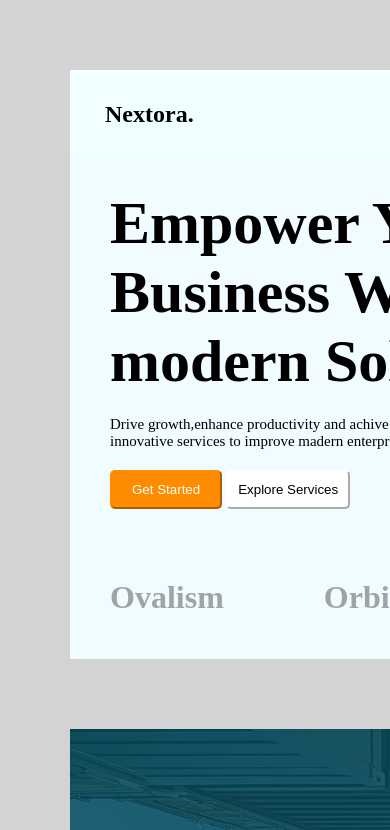
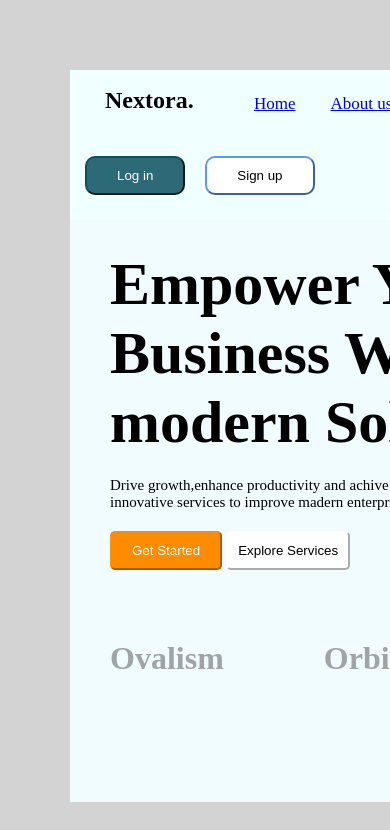
Before and after one commit to HariVignesh-webdev/web-dev-projects, a plain HTML site: page land/index.html in a window 390 px wide. Shown: the top 830 px of the page. Drawn offline with Linux system fonts and the light colour scheme.

Commit message:
check responsive

```diff
--- a/land/trail.css
+++ b/land/trail.css
@@ -55,7 +55,7 @@ header {
 
 .hero {
     background-color: rgb(240, 252, 255);
-    height: 500px;
+    height: 69vh;
     width: 1356px;
     display: flex;
     gap: 100px;
@@ -242,3 +242,17 @@ h3 {
     flex-direction: column;
     gap: 22px;
 }
+@media (max-width: 480px){
+   header
+    {
+        display:flex;
+        width: 500px;
+        flex-wrap:wrap ;
+        height: 150px;
+        align-items: end;
+    }
+    .hero{
+       width: 514px;
+    }
+
+}
```
